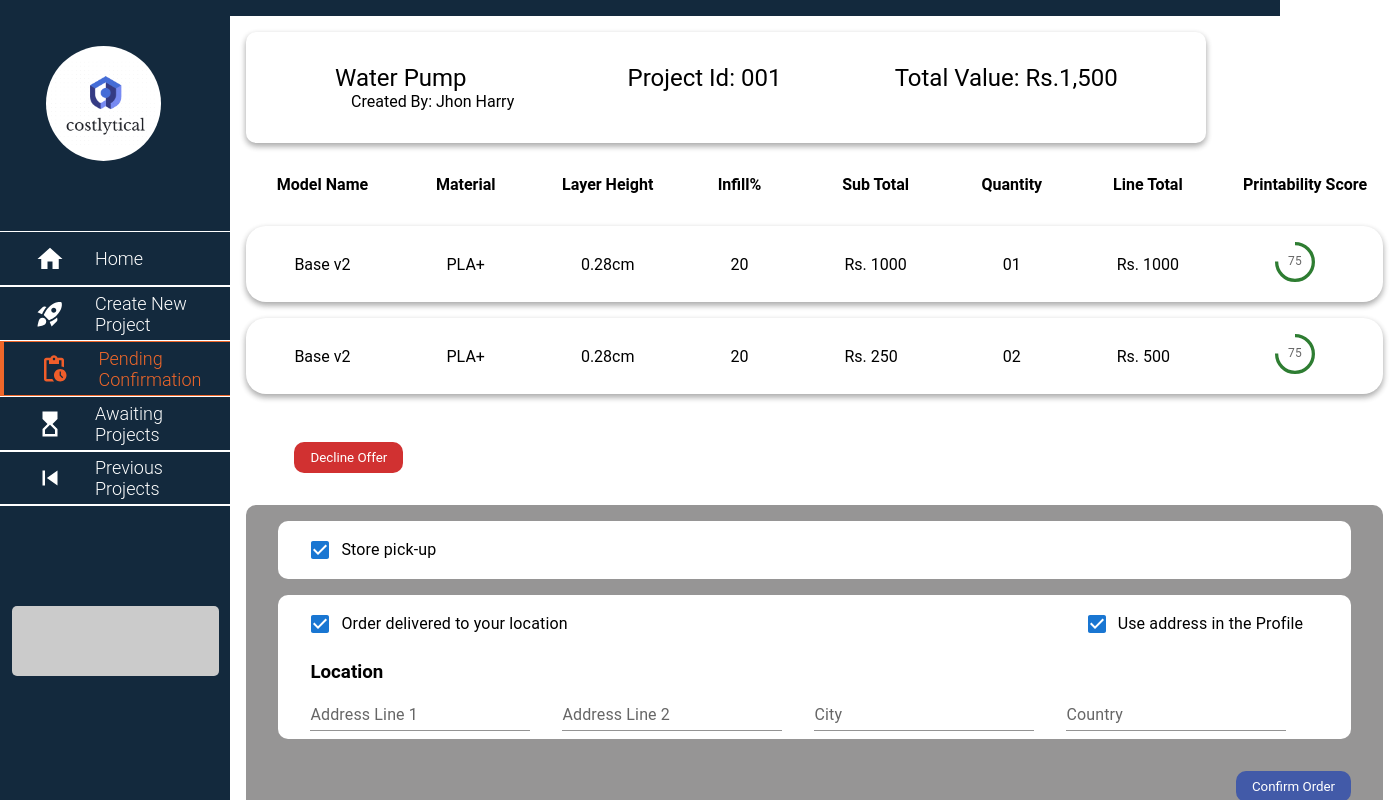
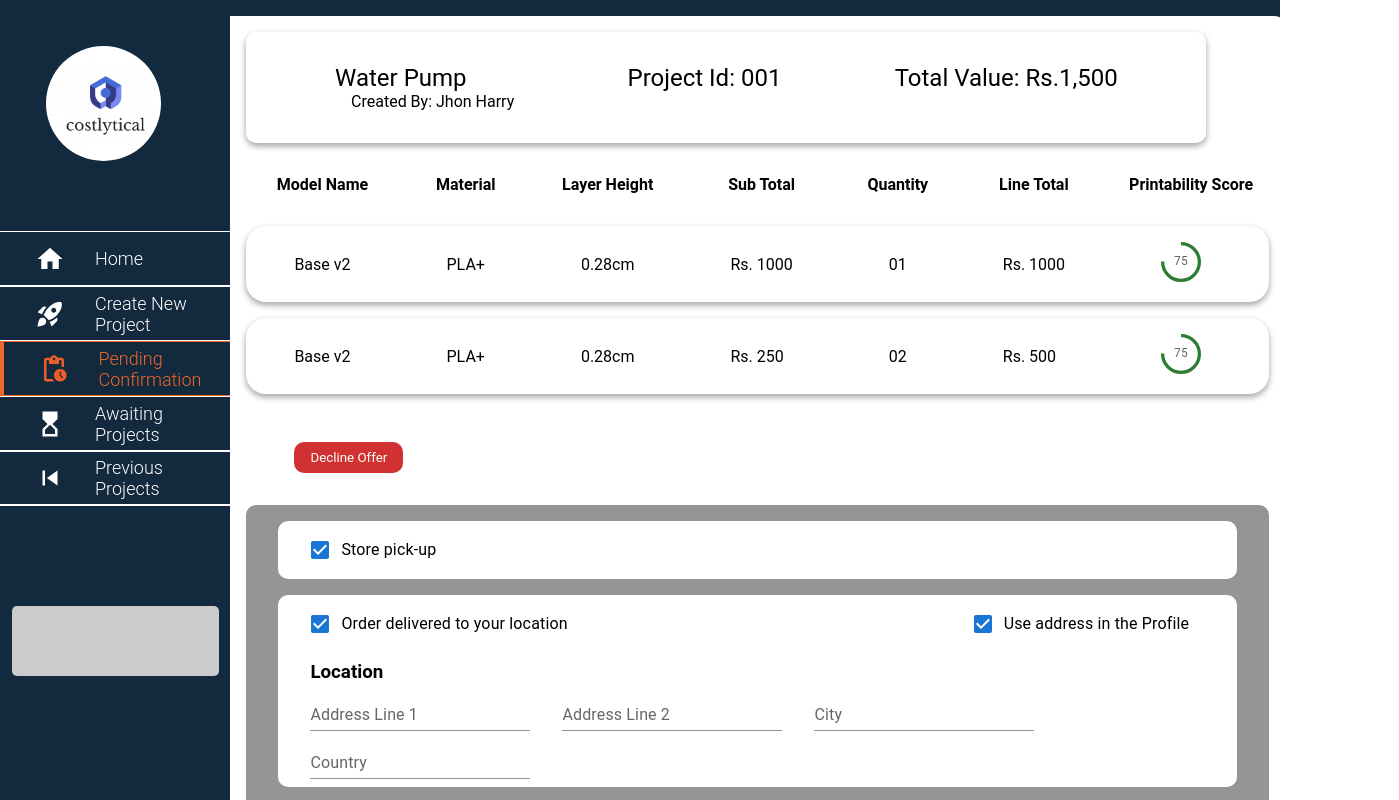
Before and after one commit to opulence-2021/costlytical-frontend, a React (Create React App) app: page /detail in a window 1280 px wide. Shown: the top 800 px of the page, 1399 px wide, since content can reach past the window. Built offline with nearby package versions, Linux system fonts and the light colour scheme; what react-alert-template-basic would draw is missing.

Commit message:
remove infill

```diff
--- a/src/components/TableDetail.jsx
+++ b/src/components/TableDetail.jsx
@@ -13,7 +13,6 @@ const TableDetail = ({ list }) => {
                     <th>Model Name</th>
                     <th>Material</th>
                     <th>Layer Height</th>
-                    <th>Infill%</th>
                     <th>Sub Total</th>
                     <th>Quantity</th>
                     <th>Line Total</th>
@@ -25,7 +24,6 @@ const TableDetail = ({ list }) => {
                             <td>{x.modelName}</td>
                             <td>{x.material}</td>
                             <td>{x.layerHeight}</td>
-                            <td>{x.infill}</td>
                             <td>Rs. {x.subTotal}</td>
                             <td>{x.quantity}</td>
                             <td>Rs. {x.lineTotal}</td>
```
